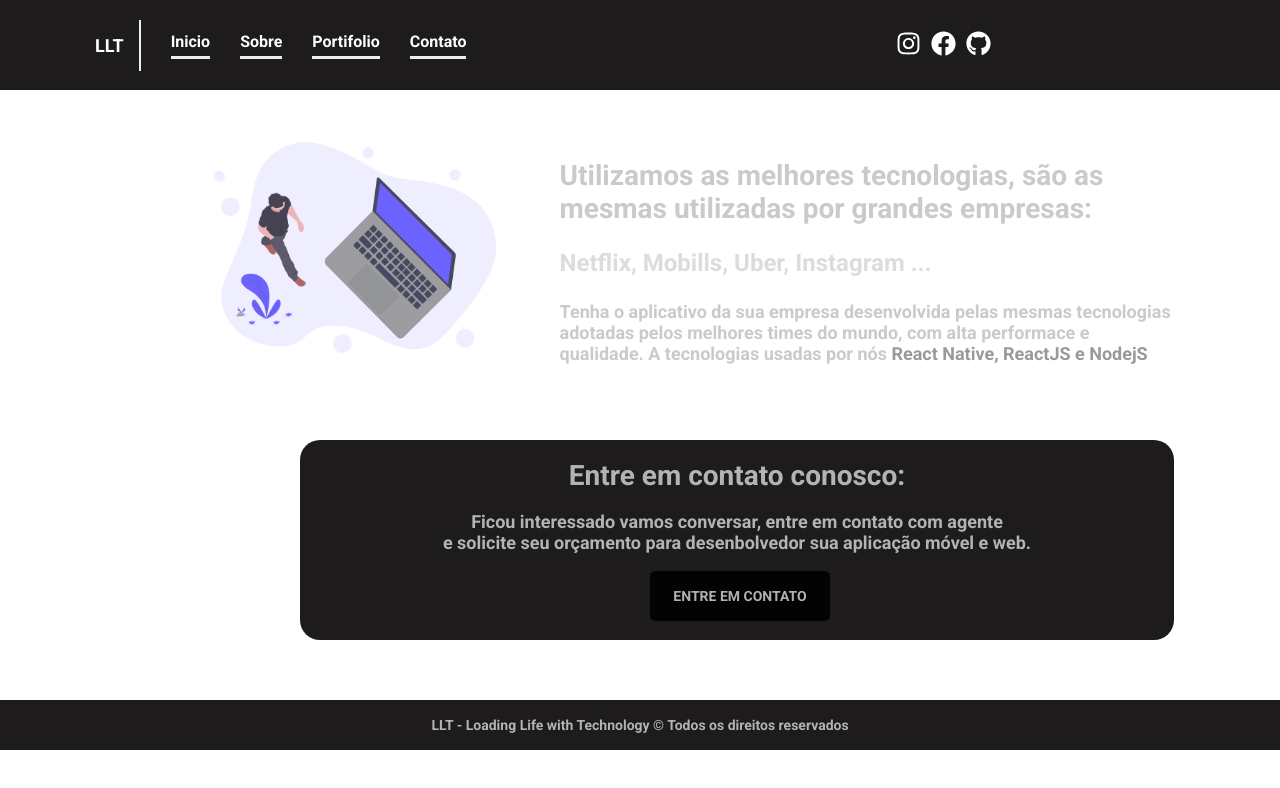
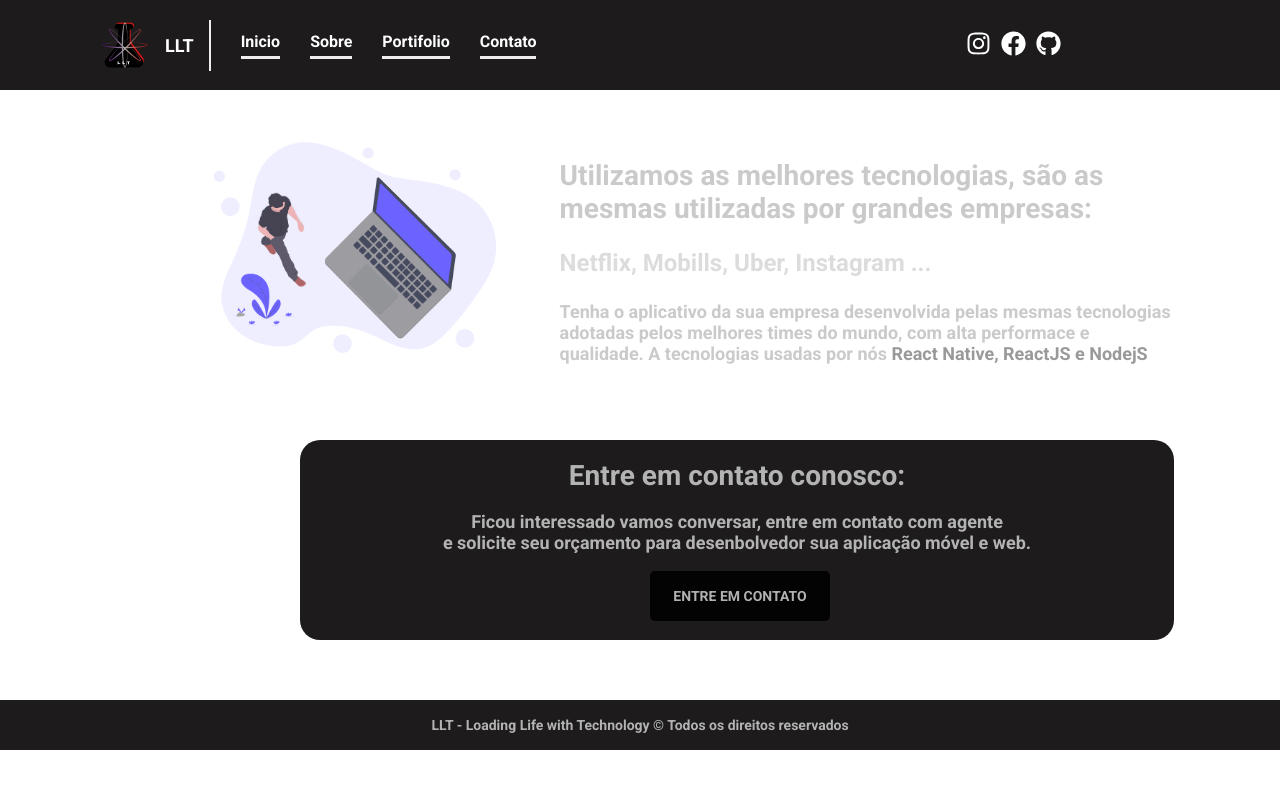
Before and after one commit to TLLTech/my-company, a React (Create React App) app: page / in a window 1280 px wide. Shown: the top 788 px of the page. Built offline with nearby package versions, Linux system fonts and the light colour scheme.

Commit message:
Adicionando logo

```diff
--- a/public/index.html
+++ b/public/index.html
@@ -2,14 +2,14 @@
 <html lang="en">
   <head>
     <meta charset="utf-8" />
-    <link rel="icon" href="%PUBLIC_URL%/favicon.ico" />
+    <link rel="icon" href="%PUBLIC_URL%/logo.png" />
     <meta name="viewport" content="width=device-width, initial-scale=1" />
     <meta name="theme-color" content="#000000" />
     <meta
       name="description"
       content="Web site created using create-react-app"
     />
-    <link rel="apple-touch-icon" href="%PUBLIC_URL%/logo192.png" />
+    <link rel="apple-touch-icon" href="%PUBLIC_URL%/logo.png" />
     <!--
       manifest.json provides metadata used when your web app is installed on a
       user's mobile device or desktop. See https://developers.google.com/web/fundamentals/web-app-manifest/
--- a/src/components/Header/index.js
+++ b/src/components/Header/index.js
@@ -2,10 +2,12 @@ import React from "react";
 import { FaInstagram, FaFacebook, FaGithub } from "react-icons/fa";
 
 import { Container } from "./styles";
+import logo from "../../assets/logo.png";
 
 export default function Header() {
   return (
     <Container>
+      <img src={logo} alt="logo" />
       <h1>LLT</h1>
       <nav>
         <a href="/">Inicio</a>
--- a/src/components/Header/styles.js
+++ b/src/components/Header/styles.js
@@ -9,10 +9,14 @@ export const Container = styled.header`
   display: flex;
   align-items: center;
 
+  img {
+    width: 50px;
+    height: 50px;
+    margin-left: 100px;
+  }
   h1 {
     color: #fff;
     font-size: 18px;
-    margin-left: 80px;
     padding: 15px;
     border-right: 2px solid #eee;
   }
```
Also changed, not shown: public/logo.png (added), src/assets/logo.png (added).
